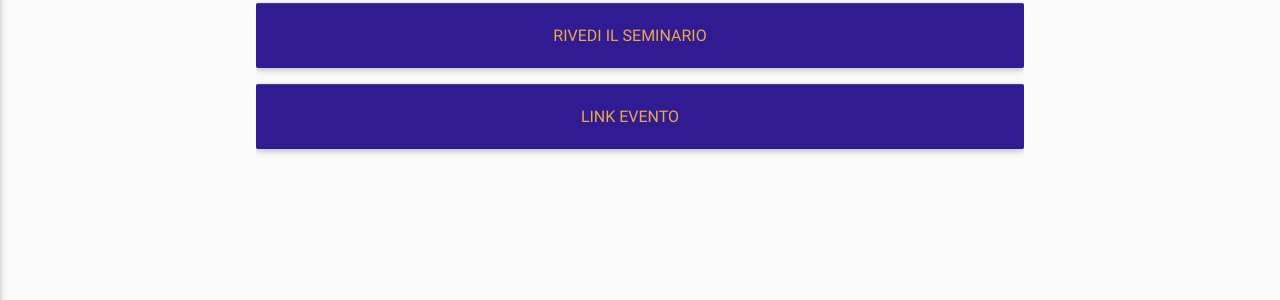
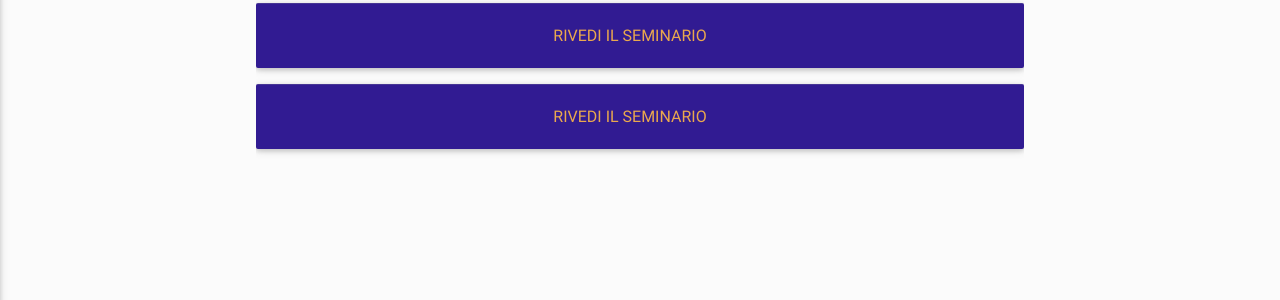
Before and after one commit to ai-sf/aisf_perugia, a Jekyll site: the page built from index.html, in a window 1280 px wide. Shown: the part 623-923 px from the top of the page. Built offline with Jekyll 4.4.1, drawn with Linux system fonts in a browser that asks for light colours; nearby versions of some CDN libraries.

Commit message:
Update index.html

```diff
--- a/index.html
+++ b/index.html
@@ -89,8 +89,8 @@
              <div class="card-content white-text">
              </div>
              <div class="card-action">
-               <a href="https://teams.microsoft.com/l/meetup-join/19%3ameeting_M2QyYzYxZWYtYmE4MS00ODUxLTljODUtMzhkODlkNWU1MTcz%40thread.v2/0?context=%7b%22Tid%22%3a%22067e7d20-e70f-42c6-ae10-8b07e8c4a003%22%2c%22Oid%22%3a%22beb51a15-4474-44cb-9a7b-cd6b32df81a1%22%7d">
-                 Link Evento</a>
+               <a href="https://fb.watch/2q8D8OqFtj/">
+               Rivedi il Seminario</a>
              </div>
            </div>
          </div>
```
